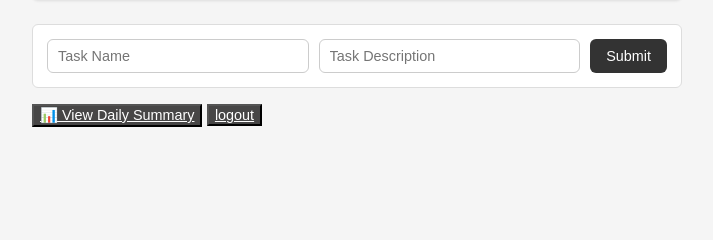
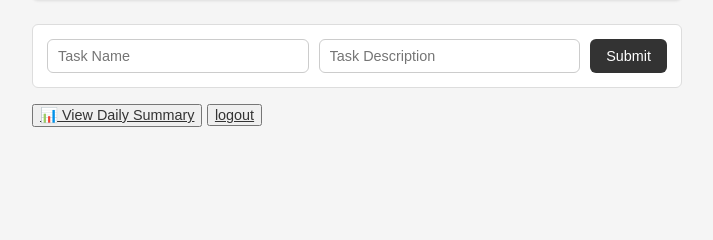
Before and after one commit to felixflire/task-manager-app, a Django app: page /tasksapp/ in a window 1280 px wide. Shown: the part 125-365 px from the top of the page, without its empty margins (283-996 px from the left). Run offline with Django 5.2, Linux system fonts and the light colour scheme; a user stored in the database is signed in; data comes from the database, SQL or seed files in the repository.

Commit message:
more changes on the logout

```diff
--- a/tasksapp/templates/tasksapp/index.html
+++ b/tasksapp/templates/tasksapp/index.html
@@ -46,7 +46,7 @@
         <input type="submit" />
     </form>
 
-    <button style="background-color: rgb(71, 70, 70); "><a style="color: white;" href="{% url 'tasksapp:summary' %}">📊 View Daily Summary</a></button>
+   <button> <a href="{% url 'tasksapp:summary' %}">📊 View Daily Summary</a></button>
 
-    <button style="background-color: rgb(71, 70, 70); "><a style="color: white;" href=" url 'users:logout'%}">logout</a></button>
+   <button> <a href="{% url 'users:logout'%}">logout</a></button>
     {% endblock%}
```
